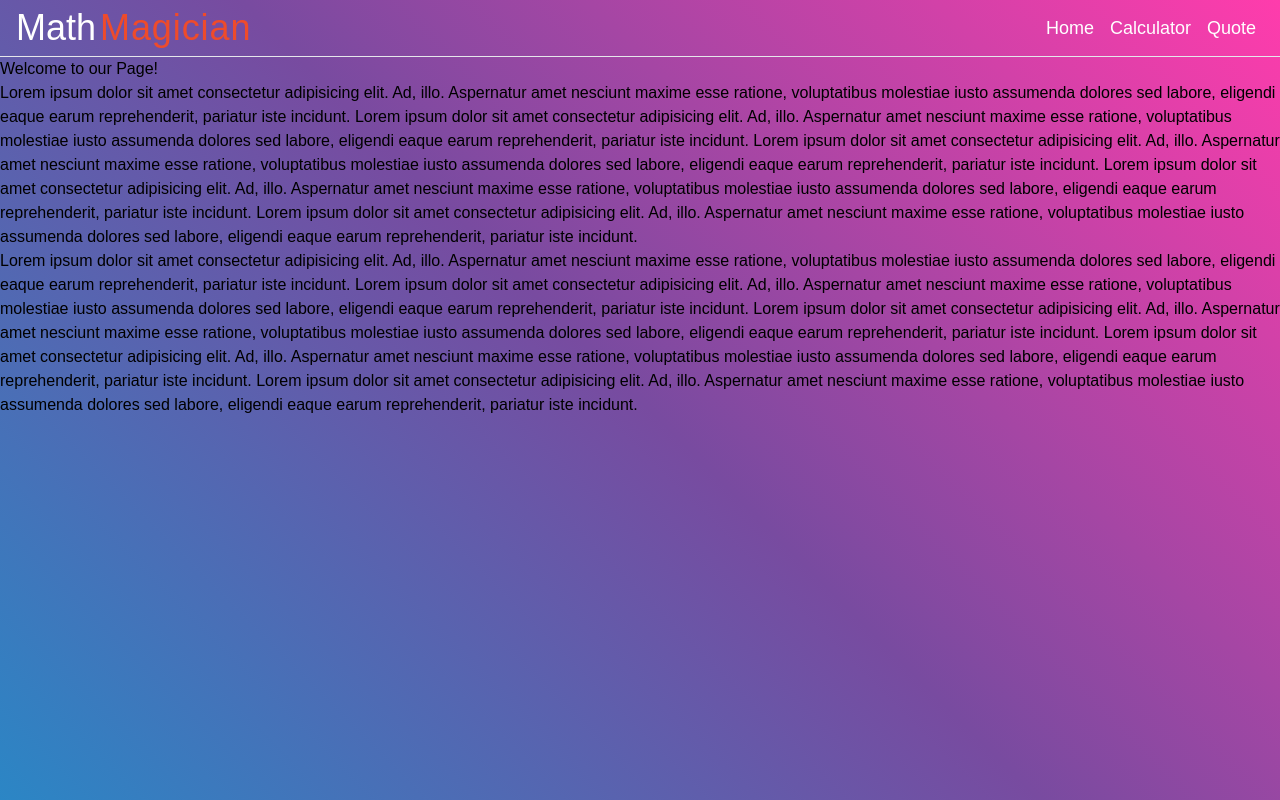
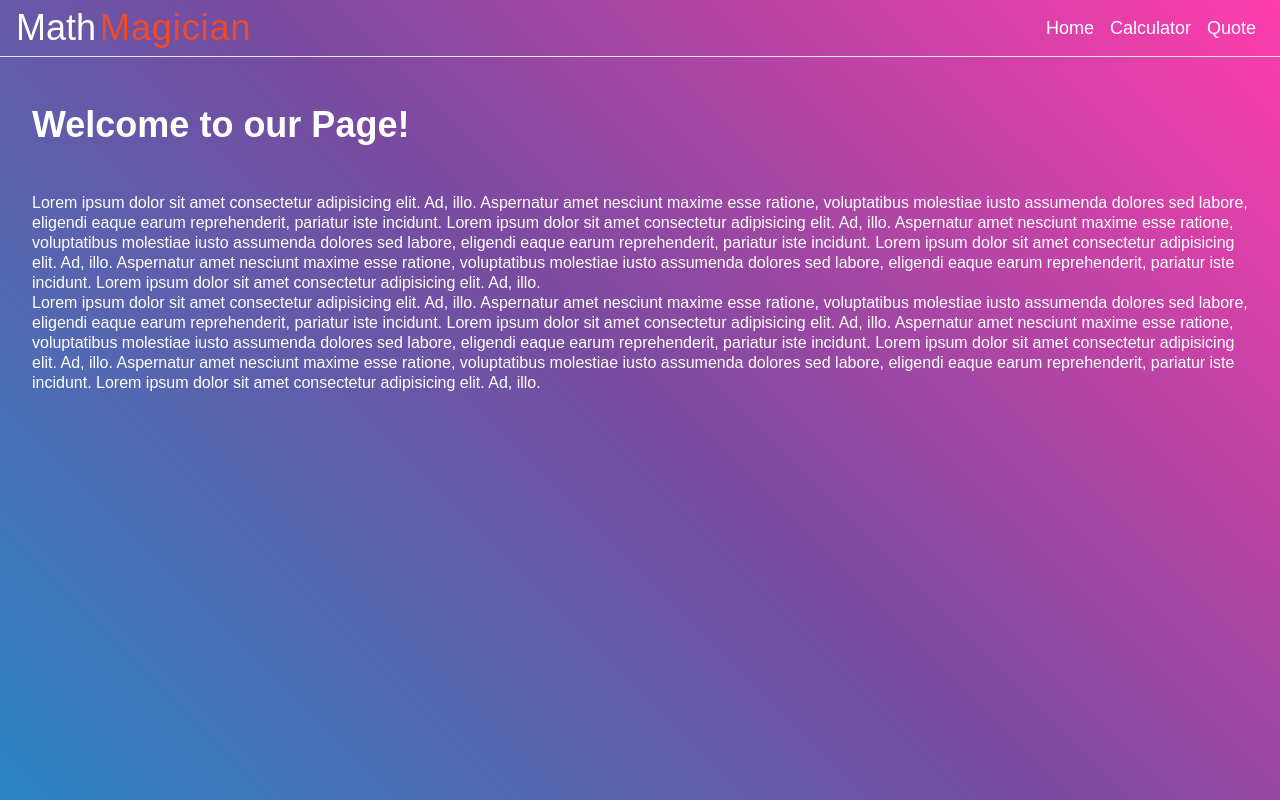
Before and after one commit to Zuhaib042/Zuhaib-Math-Magicians, a React (Create React App) app: page / in a window 1280 px wide. Built offline with nearby package versions, Linux system fonts and the light colour scheme.

Commit message:
Finish styling Homepage

```diff
--- a/src/pages/Home.js
+++ b/src/pages/Home.js
@@ -5,8 +5,10 @@ export default function Home() {
   return (
     <div>
       <Header />
-      <h1>Welcome to our Page!</h1>
-      <p>
+      <h1 className="text-4xl text-white font-semibold my-12 px-2 sm:ml-6">
+        Welcome to our Page!
+      </h1>
+      <p className="text-white leading-5 px-2 sm:mx-6">
         Lorem ipsum dolor sit amet consectetur adipisicing elit. Ad, illo.
         Aspernatur amet nesciunt maxime esse ratione, voluptatibus molestiae
         iusto assumenda dolores sed labore, eligendi eaque earum reprehenderit,
@@ -18,14 +20,9 @@ export default function Home() {
         nesciunt maxime esse ratione, voluptatibus molestiae iusto assumenda
         dolores sed labore, eligendi eaque earum reprehenderit, pariatur iste
         incidunt. Lorem ipsum dolor sit amet consectetur adipisicing elit. Ad,
-        illo. Aspernatur amet nesciunt maxime esse ratione, voluptatibus
-        molestiae iusto assumenda dolores sed labore, eligendi eaque earum
-        reprehenderit, pariatur iste incidunt. Lorem ipsum dolor sit amet
-        consectetur adipisicing elit. Ad, illo. Aspernatur amet nesciunt maxime
-        esse ratione, voluptatibus molestiae iusto assumenda dolores sed labore,
-        eligendi eaque earum reprehenderit, pariatur iste incidunt.
+        illo.
       </p>
-      <p>
+      <p className="text-white leading-5 px-2 sm:mx-6">
         Lorem ipsum dolor sit amet consectetur adipisicing elit. Ad, illo.
         Aspernatur amet nesciunt maxime esse ratione, voluptatibus molestiae
         iusto assumenda dolores sed labore, eligendi eaque earum reprehenderit,
@@ -37,12 +34,7 @@ export default function Home() {
         nesciunt maxime esse ratione, voluptatibus molestiae iusto assumenda
         dolores sed labore, eligendi eaque earum reprehenderit, pariatur iste
         incidunt. Lorem ipsum dolor sit amet consectetur adipisicing elit. Ad,
-        illo. Aspernatur amet nesciunt maxime esse ratione, voluptatibus
-        molestiae iusto assumenda dolores sed labore, eligendi eaque earum
-        reprehenderit, pariatur iste incidunt. Lorem ipsum dolor sit amet
-        consectetur adipisicing elit. Ad, illo. Aspernatur amet nesciunt maxime
-        esse ratione, voluptatibus molestiae iusto assumenda dolores sed labore,
-        eligendi eaque earum reprehenderit, pariatur iste incidunt.
+        illo.
       </p>
     </div>
   );
--- a/src/pages/Quote.js
+++ b/src/pages/Quote.js
@@ -0,0 +1,10 @@
+import React from 'react';
+import Header from '../components/Header';
+
+const Quote = () => (
+  <div>
+    <Header />
+  </div>
+);
+
+export default Quote;
```
